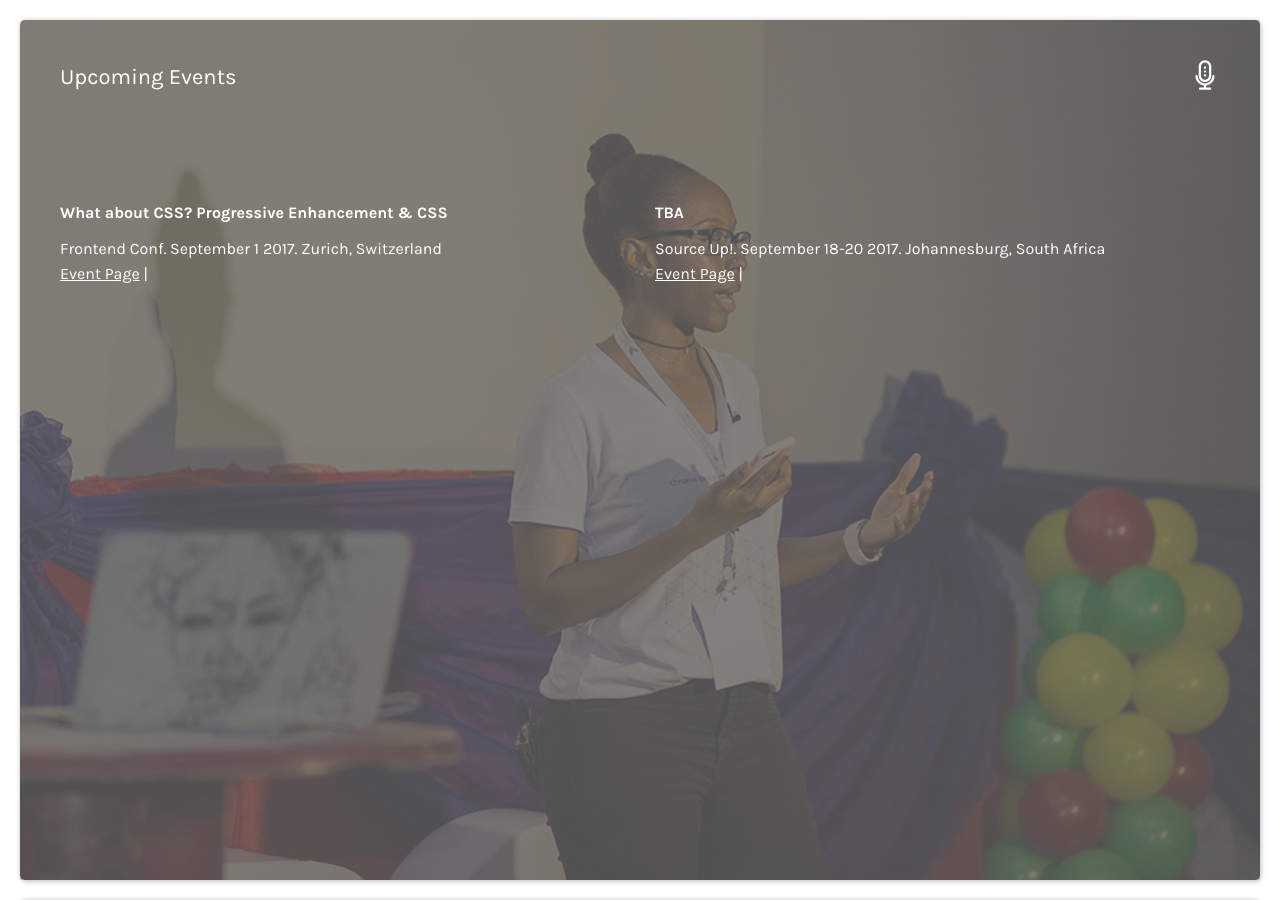
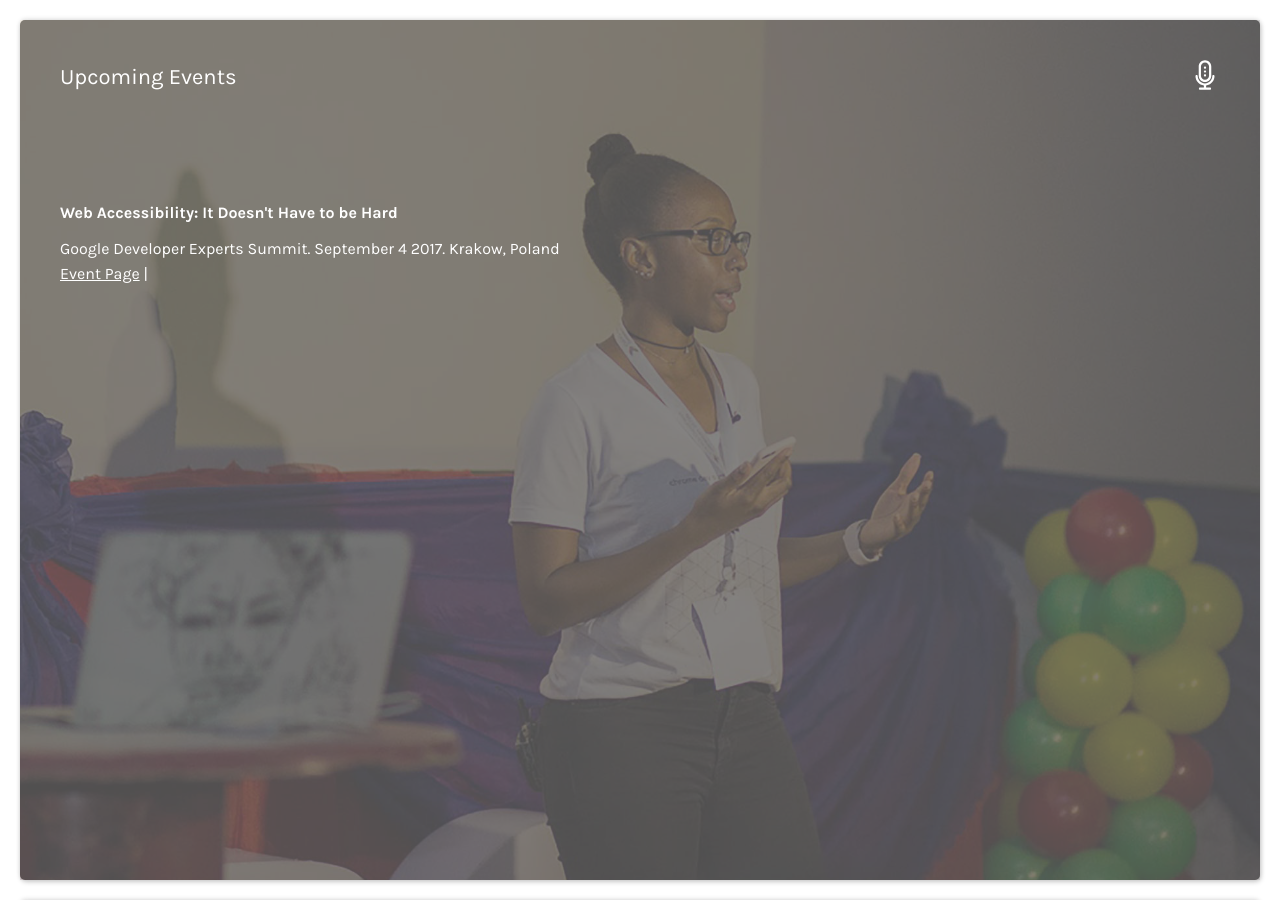
Before and after one commit to ireade/ireaderinokun.com, a Jekyll site: the page built from speaking.html, in a window 1280 px wide and 900 px high. Built offline with Jekyll 4.4.1, drawn with Linux system fonts in a browser that asks for light colours; some of the changed text lies outside the part shown.

```diff
--- a/_data/speaking.yml
+++ b/_data/speaking.yml
@@ -62,18 +62,11 @@
   featured_image: '/assets/img/speaking/talk_gdg_2016.jpg',
   talks: [
       {
-          title: 'What about CSS? Progressive Enhancement & CSS',
-          conference: 'Frontend Conf',
-          location: 'Zurich, Switzerland',
-          date: 'September 1 2017',
-          event_page_url: 'https://www.frontendconf.ch'
-      },
-      {
-          title: 'TBA',
-          conference: 'Source Up!',
-          location: 'Johannesburg, South Africa',
-          date: 'September 18-20 2017',
-          event_page_url: 'https://pixelup.co.za/'
+          title: "Web Accessibility: It Doesn't Have to be Hard",
+          conference: 'Google Developer Experts Summit',
+          location: 'Krakow, Poland',
+          date: 'September 4 2017',
+          event_page_url: 'https://events.withgoogle.com/experts-summit-2017'
       }
   ]
 }
@@ -81,6 +74,14 @@
   period: '2017',
   featured_image: '/assets/img/speaking/talk_forloop_2017.jpg',
   talks: [
+      {
+          title: 'What about CSS? Progressive Enhancement & CSS',
+          conference: 'Frontend Conf',
+          location: 'Zurich, Switzerland',
+          date: 'September 1 2017',
+          event_page_url: 'https://www.frontendconf.ch',
+          slides_url: 'https://speakerdeck.com/ireade/what-about-css-progressive-enhancement-and-css-updated',
+      },
       {
           title: 'Web Components: The Future of Web Applications',
           conference: 'Google I/O Extended',
```
Also changed, not shown: 1 other file.
